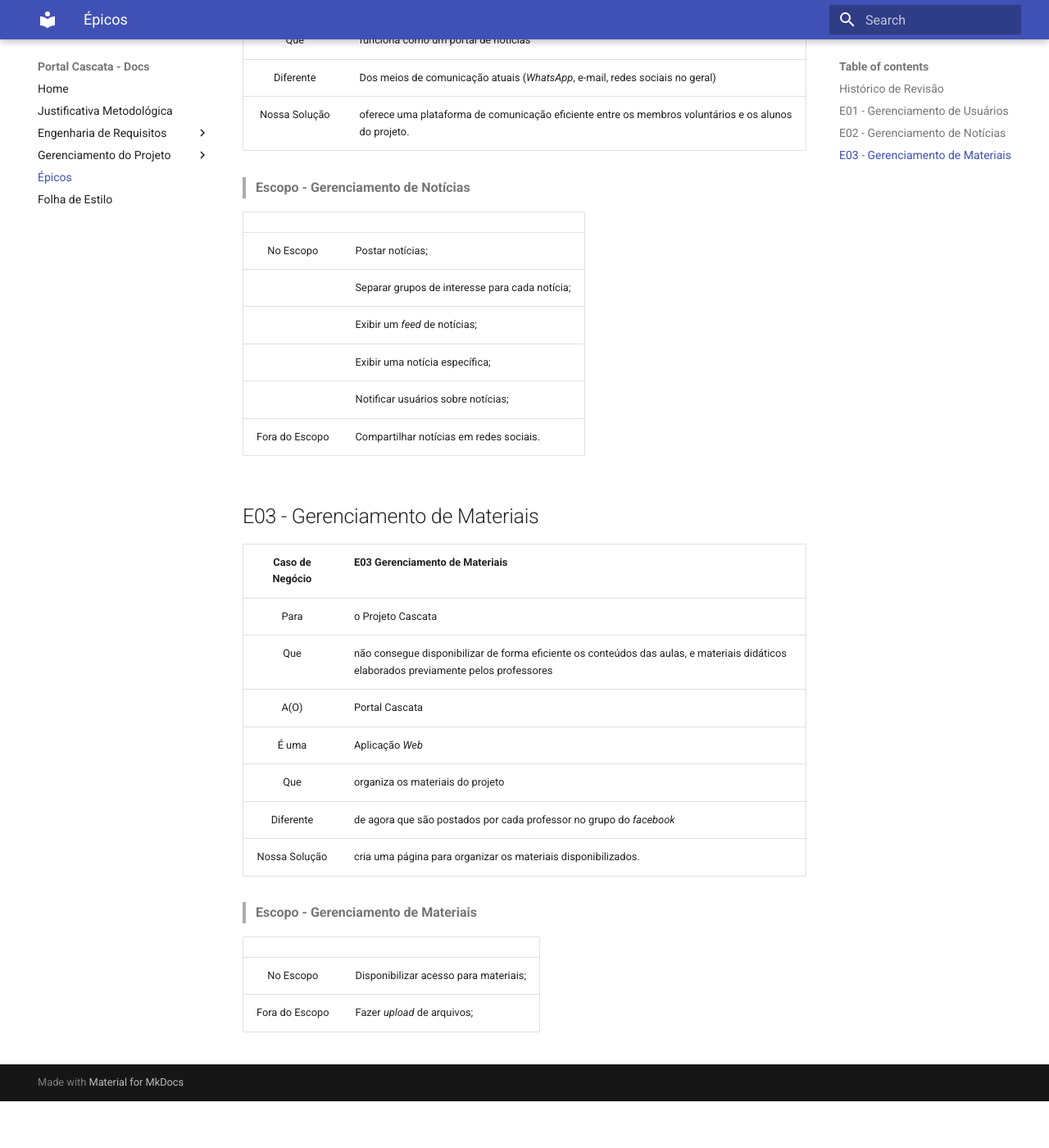
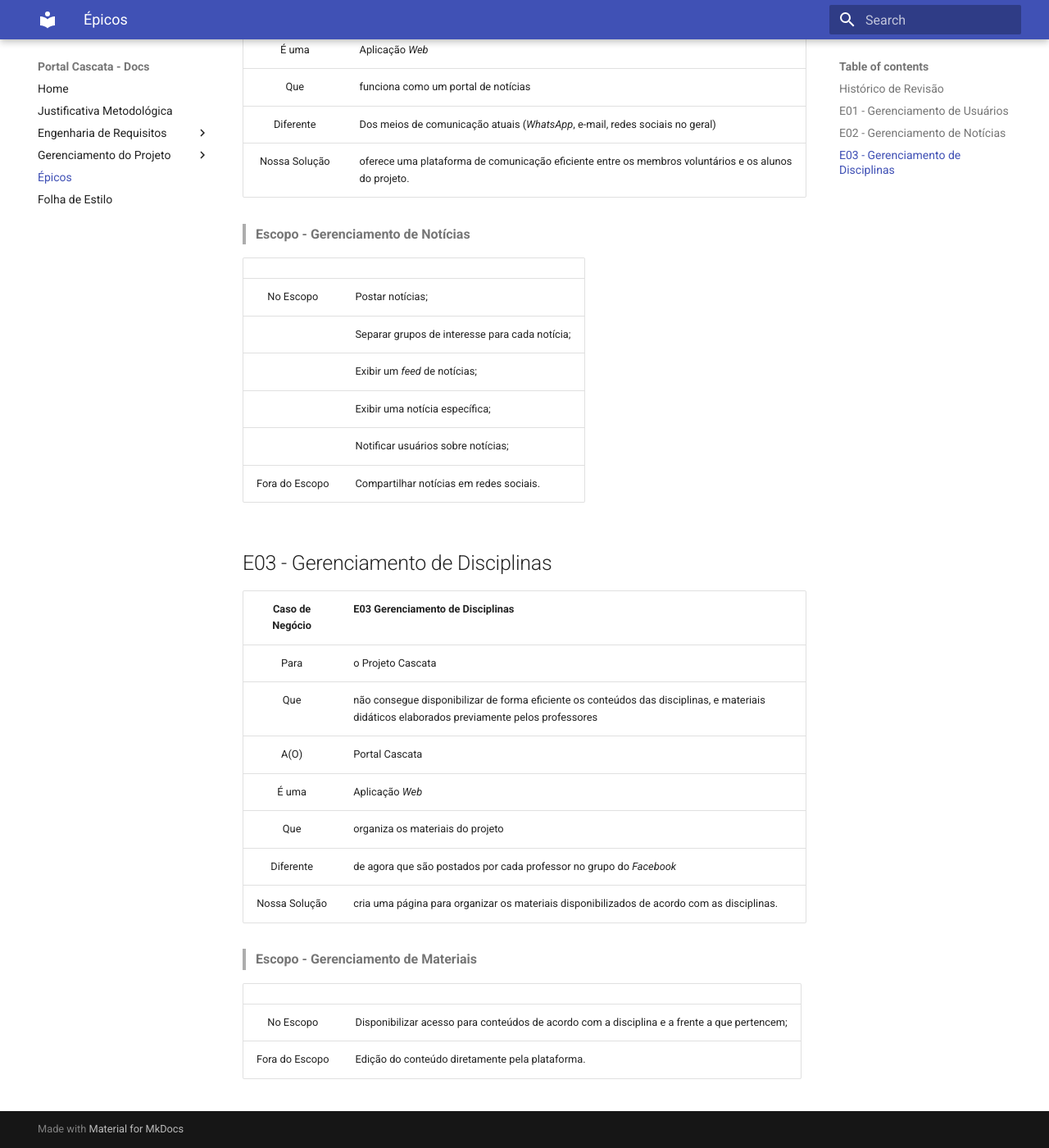
Before and after one commit to projeto-cascata/portal-cascata-docs, an MkDocs documentation site: the page built from docs/requisitos/epicos.md, in a window 1280 px wide and 1400 px high, scrolled down 1871 px. Shown: the whole window at 82% size. Built offline with MkDocs 1.6.1 and Material for MkDocs 9.7.7, drawn with Linux system fonts in a browser that asks for light colours; old or Windows-style settings are respelled for this version of MkDocs; before the commit the page ends 3214 px from its top, so only the background shows below that; some of the changed text lies outside the part shown.

Commit message:
Correções no Épico E03.

```diff
--- a/docs/requisitos/epicos.md
+++ b/docs/requisitos/epicos.md
@@ -6,14 +6,14 @@
 | Data | Versão | Descrição | Autor(es) |
 |:----:|:------:|:---------:|:---------:|
 |31/03/2018|1.0| Elaboração do Documento | Todos |
-
+|02/04/2018|1.1| Correções no E03 | Clarissa Borges |
 ---
 
 Foram definidos três épicos para o Portal Cascata:
 
 - E01 - Gerenciamento de Usuários
 - E02 - Gerenciamento de Notícias
-- E03 - Gerenciamento de Materiais
+- E03 - Gerenciamento de Disciplinas
 
 ## E01 - Gerenciamento de Usuários
 
@@ -66,21 +66,21 @@ Foram definidos três épicos para o Portal Cascata:
 |Fora do Escopo| Compartilhar notícias em redes sociais. |
 
 
-## E03 - Gerenciamento de Materiais
+## E03 - Gerenciamento de Disciplinas
 
-| **Caso de Negócio**    |   **E03 Gerenciamento de Materiais**   |
+| **Caso de Negócio**    |   **E03 Gerenciamento de Disciplinas**   |
 |:---:| :---|
 |Para| o Projeto Cascata|
-|Que| não consegue disponibilizar de forma eficiente os conteúdos das aulas, e materiais didáticos elaborados previamente pelos professores|
+|Que| não consegue disponibilizar de forma eficiente os conteúdos das disciplinas, e materiais didáticos elaborados previamente pelos professores|
 |A(O)| Portal Cascata|
 |É uma| Aplicação *Web*|
 |Que| organiza os materiais do projeto|
-|Diferente| de agora que são postados por cada professor no grupo do *facebook*|
-|Nossa Solução| cria uma página para organizar os materiais disponibilizados.|
+|Diferente| de agora que são postados por cada professor no grupo do *Facebook*|
+|Nossa Solução| cria uma página para organizar os materiais disponibilizados de acordo com as disciplinas.|
 
 > **Escopo - Gerenciamento de Materiais**
 
 | |    |
 |:---:| :---|
-|No Escopo| Disponibilizar acesso para materiais;|
-|Fora do Escopo| Fazer *upload* de arquivos; |
+|No Escopo| Disponibilizar acesso para conteúdos de acordo com a disciplina e a frente a que pertencem;|
+|Fora do Escopo| Edição do conteúdo diretamente pela plataforma. |
```
